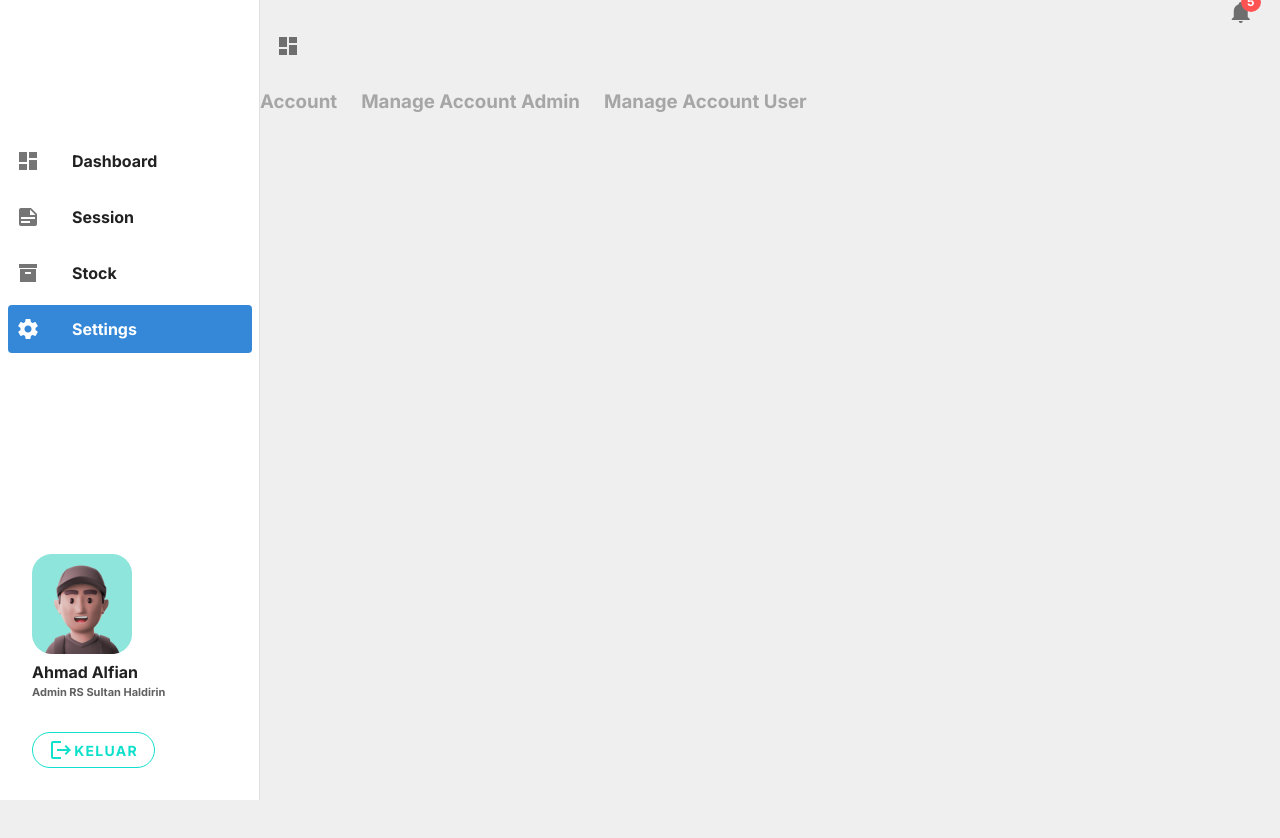
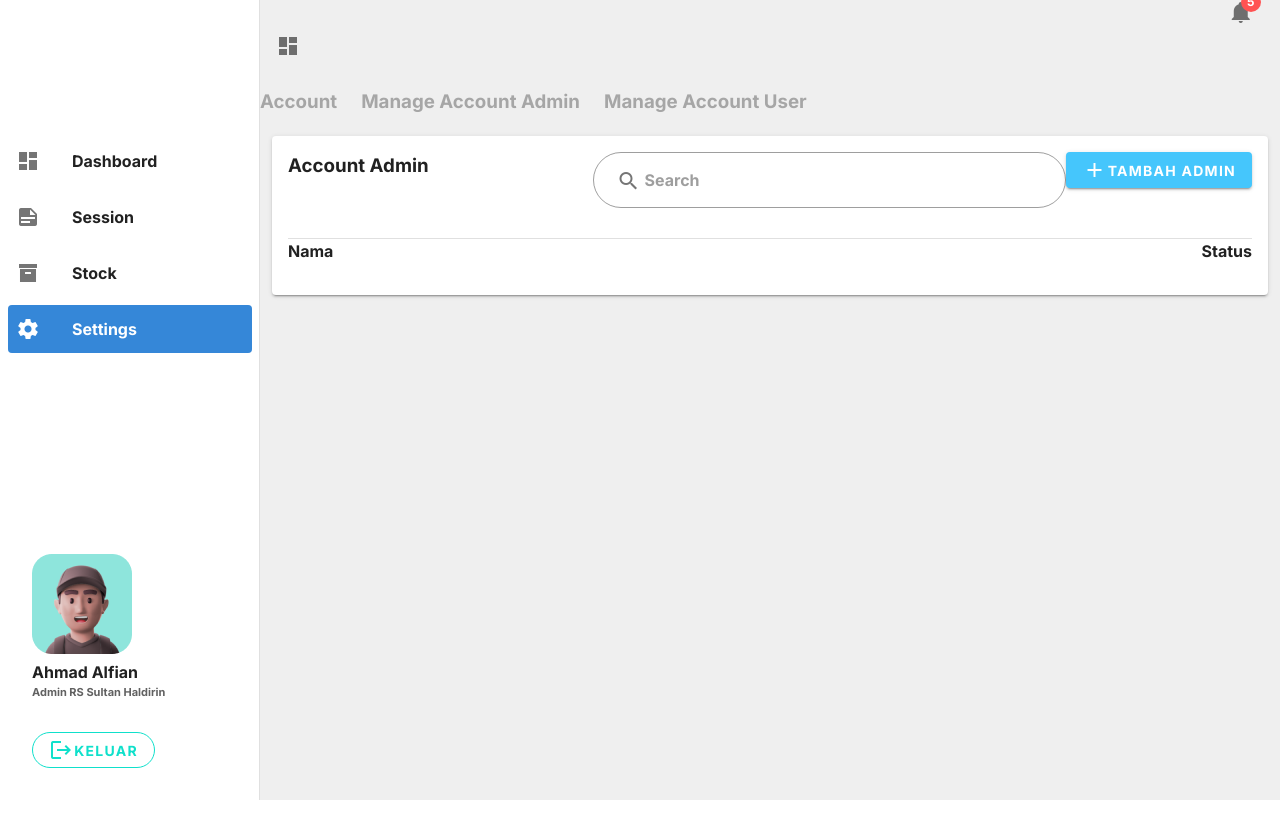
Before and after one commit to ALTA-CAPSTONE-44/Vue, a Nuxt app: page /admin/setting in a window 1280 px wide. Shown: the top 838 px of the page. After the commit the page ends 800 px from the top, so only its background shows below. Built offline with nearby package versions, Linux system fonts and the light colour scheme.

Commit message:
edit admin setting views

```diff
--- /dev/null
+++ b/components/core/ManageAdmin.vue
@@ -0,0 +1,35 @@
+<template>
+    <v-card class="mt-8 mb-10 pa-4">
+        <v-row>
+            <v-col class="d-flex justify-start">
+                <h3>Account Admin</h3>
+                <v-spacer></v-spacer>
+                <v-text-field
+                prepend-inner-icon="mdi-magnify"
+                outlined
+                rounded
+                placeholder="Search"
+                color="#45C6FC"
+                height="30px"
+                ></v-text-field>
+                <v-btn
+                style="color: white"
+                color="#45C6FC"><v-icon>mdi-plus</v-icon>
+                Tambah Admin</v-btn>
+            </v-col>
+        </v-row>
+        <v-divider></v-divider>
+        <v-row>
+            <v-col class="d-flex justify-space-between">
+                <p>Nama</p>
+                <p>Status</p>
+            </v-col>
+        </v-row>
+    </v-card>
+</template>
+
+<script>
+export default {
+
+}
+</script>
--- a/components/core/SettingAccount.vue
+++ b/components/core/SettingAccount.vue
@@ -1,13 +1,68 @@
 <template>
-    <v-row>
-        <v-col>
-            <v-img :src="require('@/static/img/profile.png')"></v-img>
-        </v-col>
-    </v-row>
+    <v-card style="background-color:white" class="mt-8 mb-10">
+        <v-row class="m-6">
+            <v-col cols="12" md="5" align="center" justify="center" class="mt-10">
+                <v-img :src="require('@/static/img/profile.png')" width="200px"></v-img>
+                <h1 class="mt-8">Ahmad Alfian</h1>
+                <v-btn color="#45C6FC" small>Admin Nakes</v-btn>
+            </v-col>
+            <v-col cols="12" md="7">
+                <v-card-text>
+                    <h1 class="mt-8 mb-4">Account Setting</h1>
+                    <v-form>
+                        <p>Nama Lengkap</p>
+                        <v-text-field
+                        v-model="username"
+                        name="name"
+                        type="text"
+                        color="#0FE0CB"
+                        outlined
+                        />
+                        <p>Alamat/Rumah Sakit</p>
+                        <v-text-field
+                        v-model="address"
+                        name="name"
+                        type="text"
+                        color="#0FE0CB"
+                        outlined
+                        />
+                        <p>Nomor ID</p>
+                        <v-text-field
+                        v-model="noid"
+                        name="name"
+                        type="text"
+                        color="#0FE0CB"
+                        outlined
+                        />
+                        <p>Password</p>
+                        <v-text-field
+
+                        :value="pass"
+                        name="password"
+                        color="#0FE0CB"
+                        outlined
+                        :append-icon="value ? 'mdi-eye' : 'mdi-eye-off'"
+                        @click:append="() => (value = !value)"
+                        :type="value ? 'password' : 'text'"
+                        />
+                    </v-form>
+                    <v-btn color="#0FE0CB" width="300px">Simpan</v-btn>
+                </v-card-text>
+            </v-col>
+        </v-row>
+    </v-card>
 </template>
 
 <script>
 export default {
-
+    data(){
+        return {
+            username: 'Ahmad Alfian',
+            address: 'RS. Sultan Haldirin',
+            noid: '3320062508090003',
+            pass: '12345678',
+            value: String,
+        }
+    }
 }
 </script>
--- a/pages/admin/setting.vue
+++ b/pages/admin/setting.vue
@@ -5,7 +5,8 @@
             <h3 class="mr-6">Manage Account Admin</h3>
             <h3 class="mr-6">Manage Account User</h3>
         </v-row>
-        <core-setting-account />
+        <!-- <core-setting-account /> -->
+        <core-manage-admin />
     </v-container>
 </template>
 
@@ -23,6 +24,7 @@
 import AppBar from '~/components/core/AppBar.vue'
 import Vaksinbooking from '../vaksinbooking.vue'
 import SettingAccount from '@/components/core/SettingAccount.vue'
+import ManageAdmin from '~/components/core/ManageAdmin.vue'
 export default {
   name: 'SettingPage',
   layout: 'adminLayout',
@@ -33,6 +35,7 @@ export default {
     AppBar,
     Vaksinbooking,
     CoreSettingAccount: SettingAccount,
+    CoreManageAdmin: ManageAdmin,
   },
 }
 </script>
```
